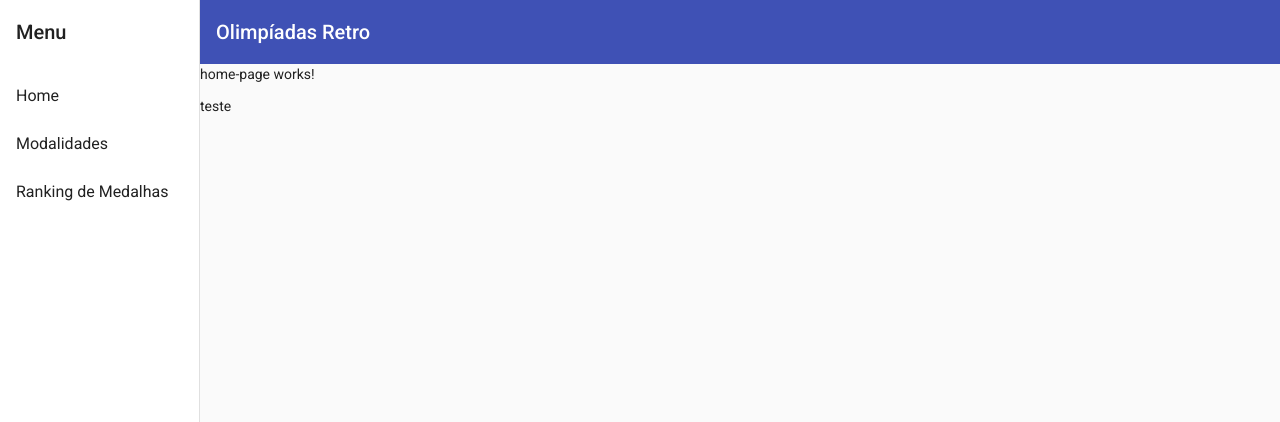
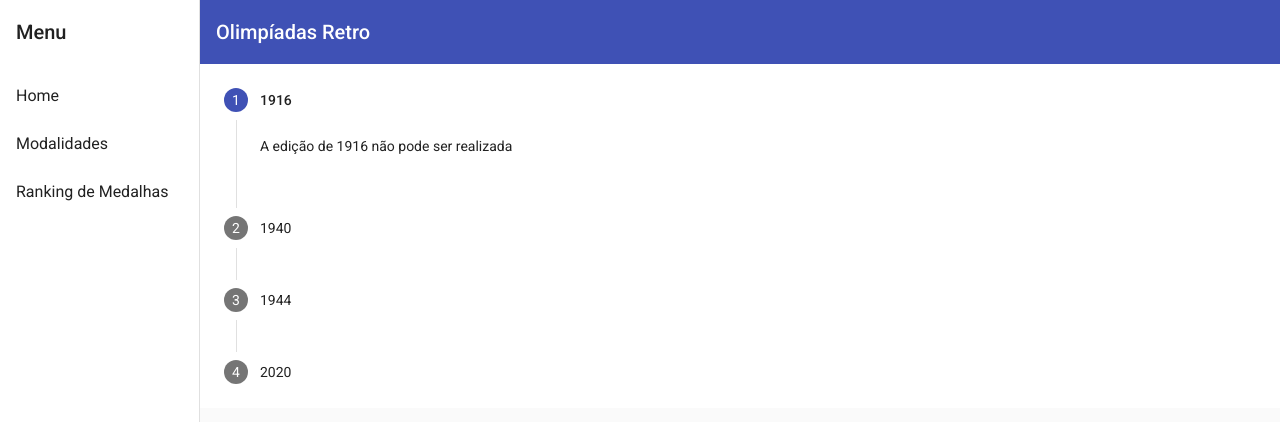
Before and after one commit to davissoares/olimpiadas-2021, an Angular app in the folder olimpiadas-retro/: page / in a window 1280 px wide. Shown: the top 422 px of the page. Built offline with nearby package versions, Linux system fonts and the light colour scheme.

Commit message:
Adicionando a linha cronológica das edições

```diff
--- a/olimpiadas-retro/src/app/app.module.ts
+++ b/olimpiadas-retro/src/app/app.module.ts
@@ -15,6 +15,8 @@ import { HomePageComponent } from './components/home-page/home-page.component';
 import { ModalidadesPageComponent } from './components/modalidades-page/modalidades-page.component';
 import { RankingPageComponent } from './components/ranking-page/ranking-page.component';
 import { HttpClientModule } from '@angular/common/http';
+import {MatStepperModule} from '@angular/material/stepper';
+
 
 @NgModule({
   declarations: [
@@ -34,7 +36,8 @@ import { HttpClientModule } from '@angular/common/http';
     MatSidenavModule,
     MatIconModule,
     MatListModule,
-    HttpClientModule
+    HttpClientModule,
+    MatStepperModule,
   ],
   providers: [],
   bootstrap: [AppComponent]
--- a/olimpiadas-retro/src/app/components/home-page/home-page.component.html
+++ b/olimpiadas-retro/src/app/components/home-page/home-page.component.html
@@ -1,2 +1,14 @@
-<p>home-page works!</p>
-<p>teste</p>
+<mat-vertical-stepper>
+  <mat-step label="1916">
+    <p>A edição de 1916 não pode ser realizada </p>
+  </mat-step>
+  <mat-step label="1940">
+    <p>Ano skdfhaskdfhoasdnfoasndfonasdfn</p>
+  </mat-step>
+  <mat-step label="1944">
+    <p>Ano skdfhaskdfhoasdnfoasndfonasdfn</p>
+  </mat-step>
+  <mat-step label="2020">
+    <p>Ano skdfhaskdfhoasdnfoasndfonasdfn</p>
+  </mat-step>
+</mat-vertical-stepper>
```
